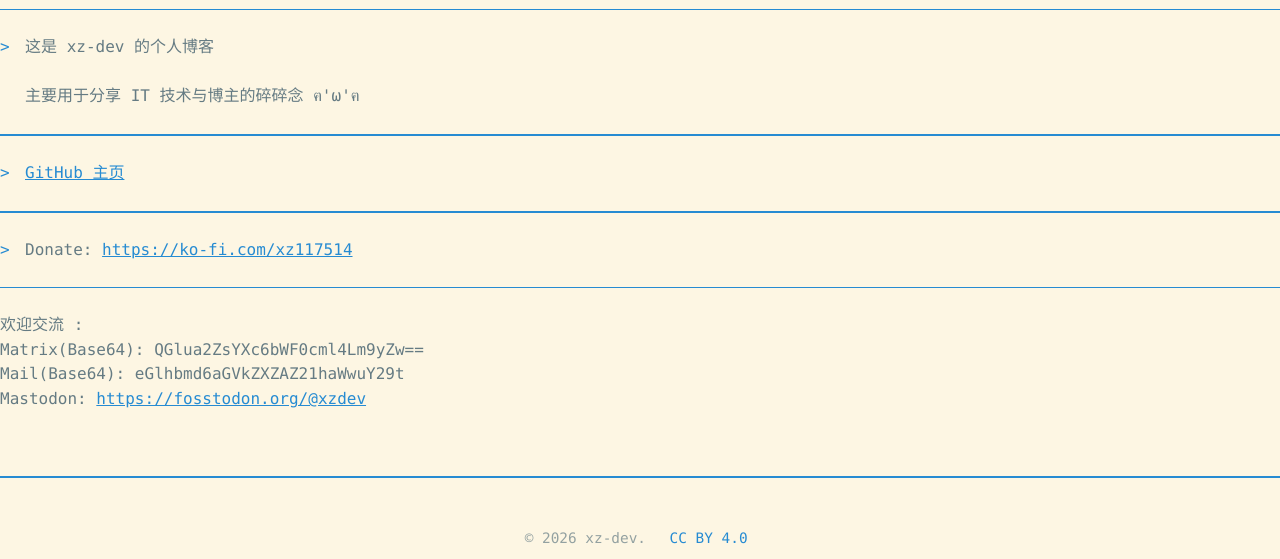
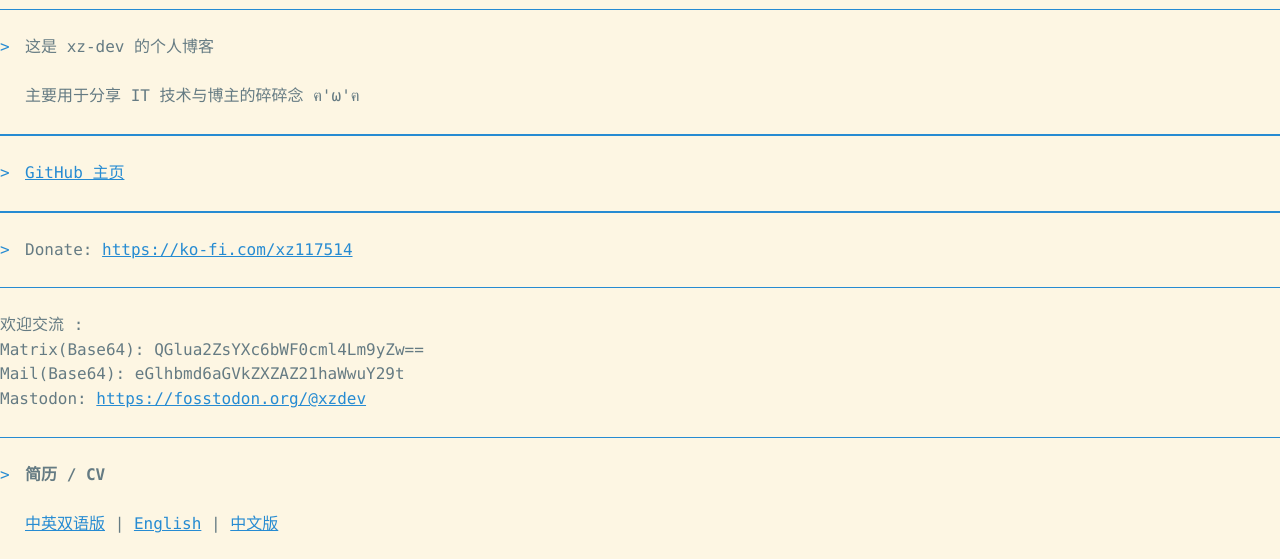
Before and after one commit to xz-dev/xzos-blog, an Astro site: page /introduction in a window 1280 px wide. Shown: the part 198-757 px from the top of the page. Built offline with nearby package versions, Linux system fonts and the light colour scheme; Astro itself is replaced by a stand-in of ours; a small style sheet from the web is missing.

Commit message:
introduction: add cv

```diff
--- a/src/pages/introduction.astro
+++ b/src/pages/introduction.astro
@@ -36,6 +36,15 @@ import { SITE_TITLE, SITE_DESCRIPTION } from '../consts';
 						Mail(Base64): eGlhbmd6aGVkZXZAZ21haWwuY29t<br/>
 						Mastodon: <a href="https://fosstodon.org/@xzdev" target="_blank" rel="noopener noreferrer">https://fosstodon.org/@xzdev</a>
 					</p>
+
+					<blockquote>
+						<p><strong>简历 / CV</strong></p>
+						<p>
+							<a href="/cv/xiangzhe_cv-zh_en.pdf" target="_blank">中英双语版</a> |
+							<a href="/cv/xiangzhe_cv.pdf" target="_blank">English</a> |
+							<a href="/cv/曾祥哲的简历.pdf" target="_blank">中文版</a>
+						</p>
+					</blockquote>
 				</div>
 			</article>
 		</main>
```
Also changed, not shown: 3 other files.
